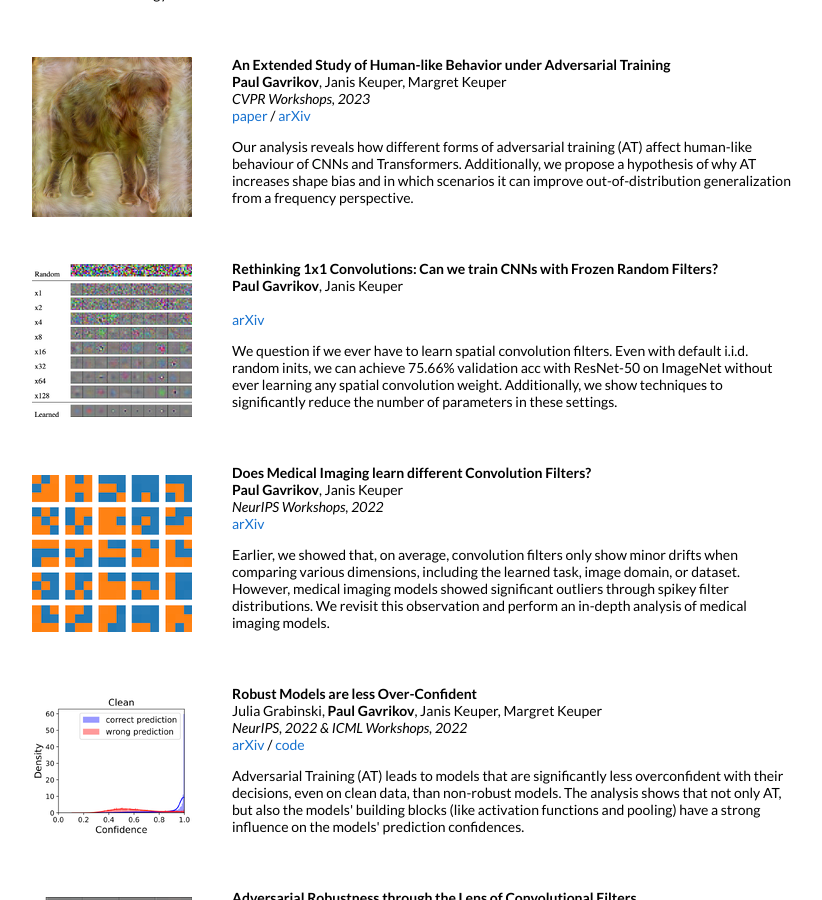
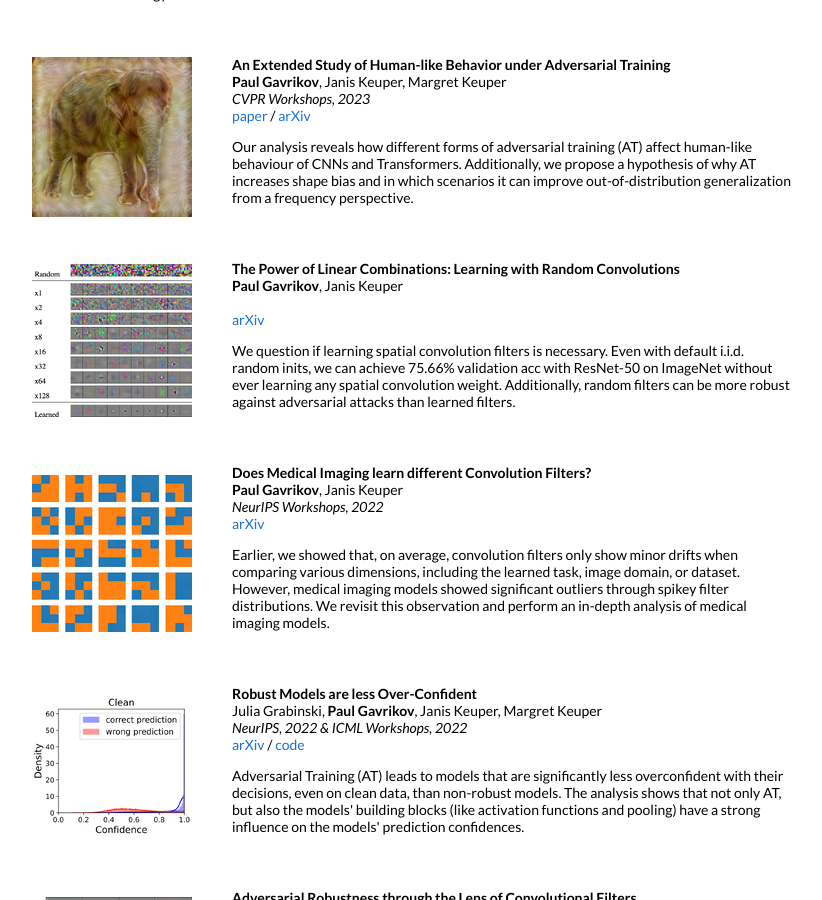
Before and after one commit to paulgavrikov/paulgavrikov.github.io, a Jekyll site: the page built from _posts/2018-05-15-intro.markdown, in a window 1280 px wide and 900 px high, scrolled down 762 px. Shown: the whole window, without its empty margins (228-1050 px from the left). Built offline with Jekyll 4.4.1, drawn with Linux system fonts in a browser that asks for light colours.

Commit message:
publications: updating title+abs of random filter

```diff
--- a/_data/publications.yml
+++ b/_data/publications.yml
@@ -7,10 +7,10 @@
   details: <a href="https://openaccess.thecvf.com/content/CVPR2023W/AML/html/Gavrikov_An_Extended_Study_of_Human-Like_Behavior_Under_Adversarial_Training_CVPRW_2023_paper.html">paper</a> / <a href="https://arxiv.org/abs/2303.12669">arXiv</a>
   image: images/small/tn_atshapebias.png
 - publication:
-  title: "Rethinking 1x1 Convolutions: Can we train CNNs with Frozen Random Filters?"
+  title: "The Power of Linear Combinations: Learning with Random Convolutions"
   authors: <b>Paul Gavrikov</b>, Janis Keuper
   time: 2023
-  short: "We question if we ever have to learn spatial convolution filters. Even with default i.i.d. random inits, we can achieve 75.66% validation acc with ResNet-50 on ImageNet without ever learning any spatial convolution weight. Additionally, we show techniques to significantly reduce the number of parameters in these settings."
+  short: "We question if learning spatial convolution filters is necessary. Even with default i.i.d. random inits, we can achieve 75.66% validation acc with ResNet-50 on ImageNet without ever learning any spatial convolution weight. Additionally, random filters can be more robust against adversarial attacks than learned filters."
   conference: ""
   details: <a href="https://arxiv.org/abs/2301.11360">arXiv</a>
   image: images/small/tn_1x1_conv.png
```
